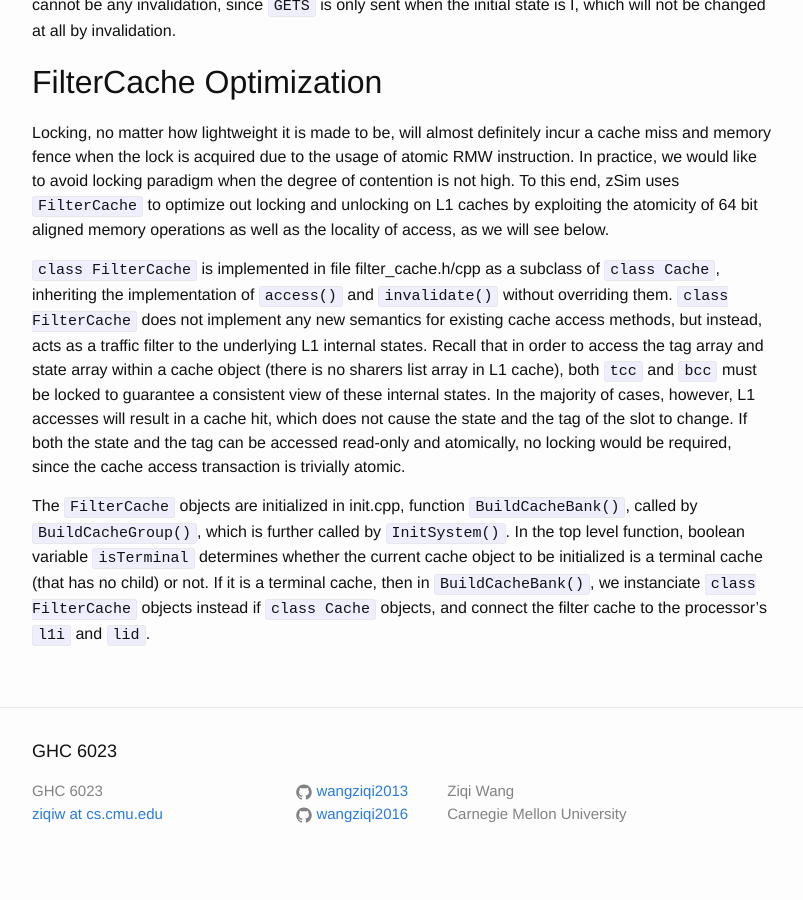
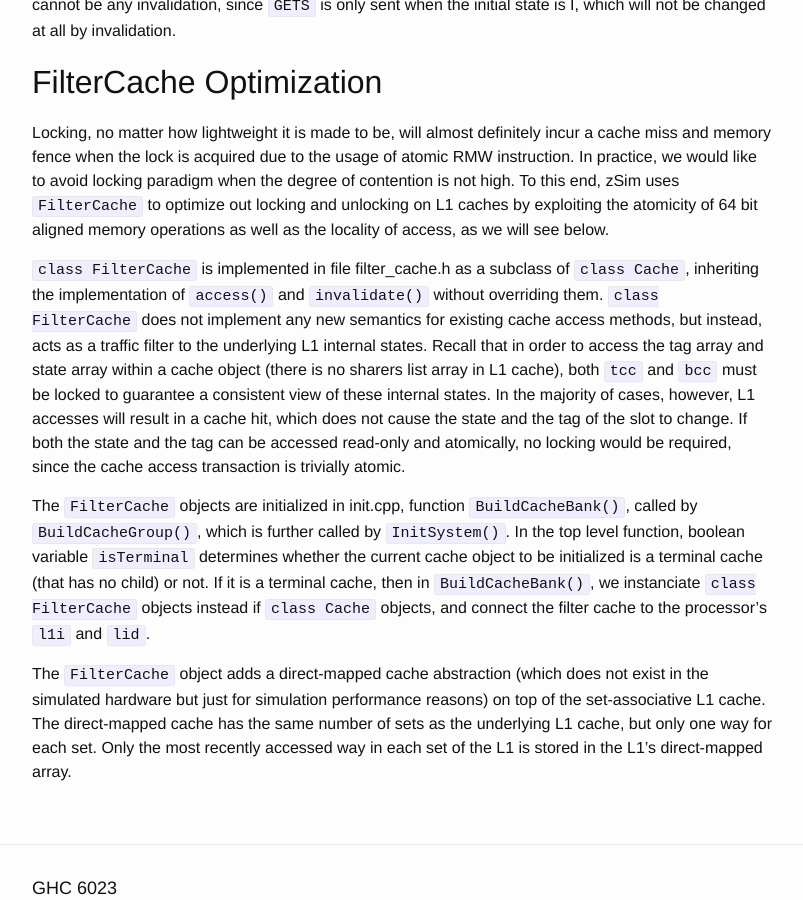
Before and after one commit to wangziqi2013/wangziqi2013.github.io, a Jekyll site: the page built from _posts/2020-01-09-understand-zsim-cache-cc.markdown, in a window 1280 px wide and 900 px high, scrolled down 7606 px. Shown: the whole window, without its empty margins (238-1041 px from the left). Built offline with Jekyll 4.4.1, drawn with Linux system fonts in a browser that asks for light colours.

Commit message:
Adding direct map array

```diff
--- a/_posts/2020-01-09-understand-zsim-cache-cc.markdown
+++ b/_posts/2020-01-09-understand-zsim-cache-cc.markdown
@@ -292,7 +292,7 @@ lock is acquired due to the usage of atomic RMW instruction. In practice, we wou
 degree of contention is not high. To this end, zSim uses `FilterCache` to optimize out locking and unlocking on L1 caches
 by exploiting the atomicity of 64 bit aligned memory operations as well as the locality of access, as we will see below.
 
-`class FilterCache` is implemented in file filter\_cache.h/cpp as a subclass of `class Cache`, inheriting the implementation
+`class FilterCache` is implemented in file filter\_cache.h as a subclass of `class Cache`, inheriting the implementation
 of `access()` and `invalidate()` without overriding them. `class FilterCache` does not implement any new semantics for
 existing cache access methods, but instead, acts as a traffic filter to the underlying L1 internal states. Recall that
 in order to access the tag array and state array within a cache object (there is no sharers list array in L1 cache), both
@@ -306,3 +306,8 @@ is further called by `InitSystem()`. In the top level function, boolean variable
 current cache object to be initialized is a terminal cache (that has no child) or not. If it is a terminal cache, then
 in `BuildCacheBank()`, we instanciate `class FilterCache` objects instead if `class Cache` objects, and connect the
 filter cache to the processor's `l1i` and `lid`.
+
+The `FilterCache` object adds a direct-mapped cache abstraction (which does not exist in the simulated hardware but just
+for simulation performance reasons) on top of the set-associative L1 cache. The direct-mapped cache has the same number
+of sets as the underlying L1 cache, but only one way for each set. Only the most recently accessed way in each set of
+the L1 is stored in the L1's direct-mapped array.
```
